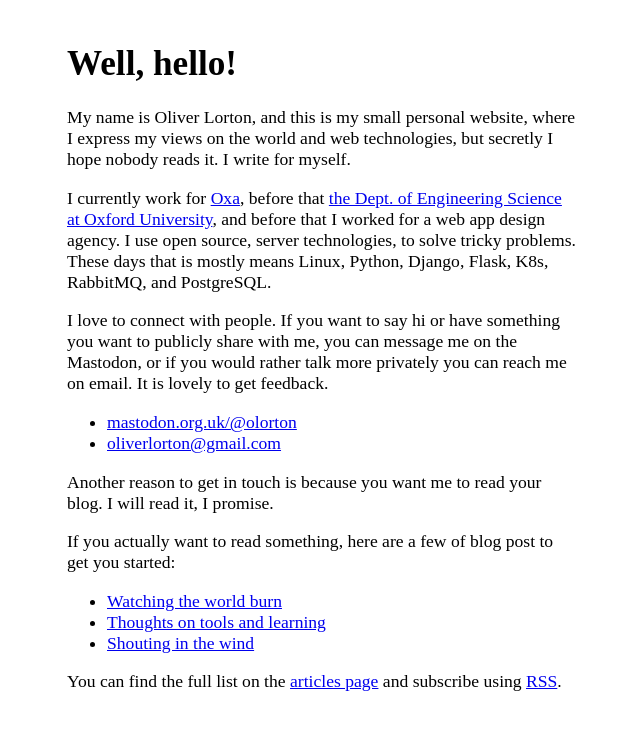
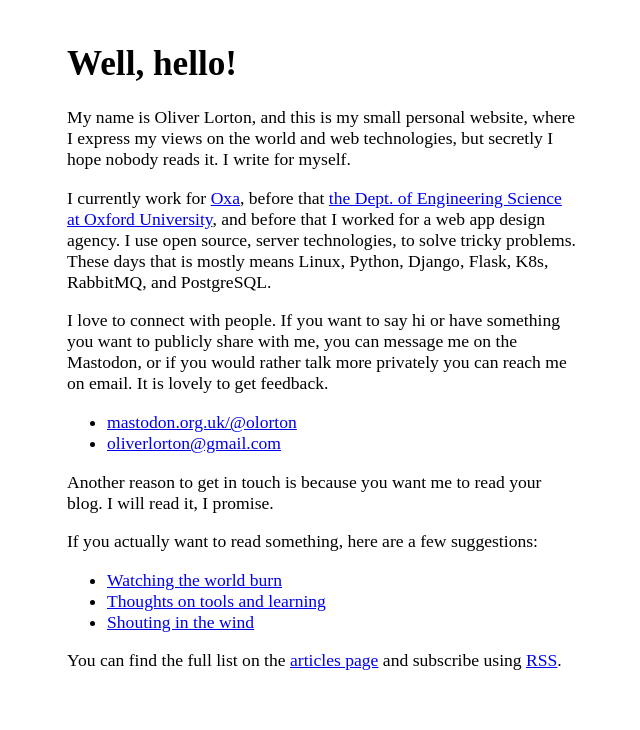
Before and after one commit to olorton/olorton.github.io, a Jekyll site: the page built from index.md, in a window 1280 px wide. Shown: the top 730 px of the page, without its empty margins (318-958 px from the left). Built offline with Jekyll 4.4.1, drawn with Linux system fonts in a browser that asks for light colours.

Commit message:
Fix grammar

```diff
--- a/index.md
+++ b/index.md
@@ -17,7 +17,7 @@ I love to connect with people. If you want to say hi or have something you want
 
 Another reason to get in touch is because you want me to read your blog. I will read it, I promise.
 
-If you actually want to read something, here are a few of blog post to get you started:
+If you actually want to read something, here are a few suggestions:
 
 - [Watching the world burn](post/2023-07-26-watching-the-world-burn.html)
 - [Thoughts on tools and learning](post/2020-05-26-thoughts-on-tools-and-learning.html)
```
